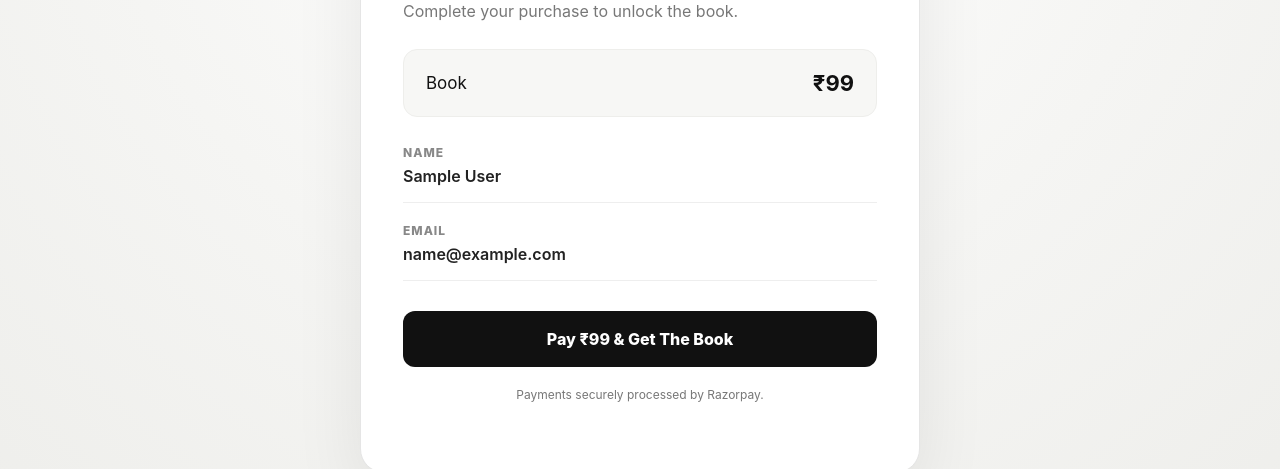
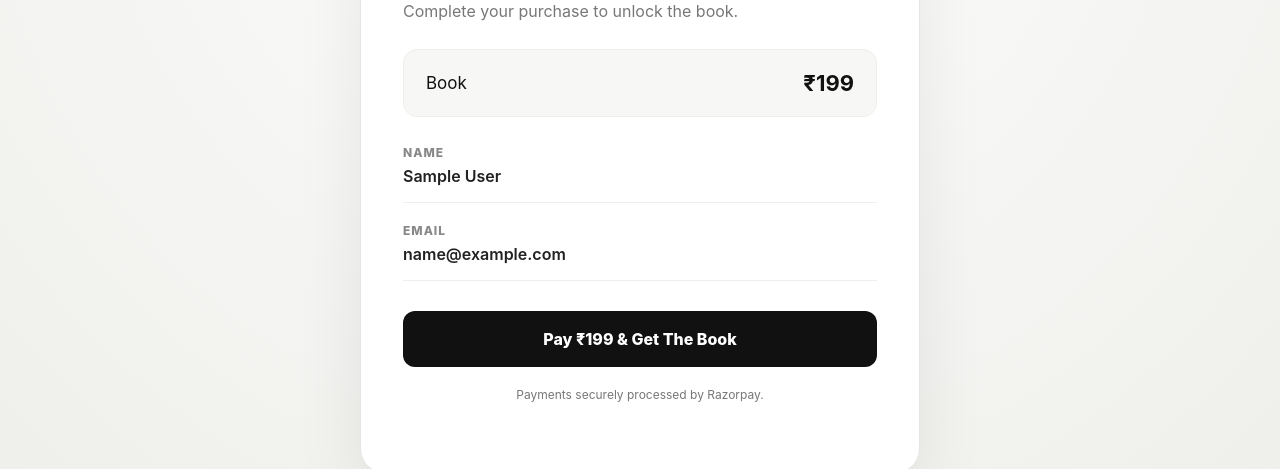
Before and after one commit to Praneeth3105/Zero-Investment-Business, a React (Vite) app in the folder frontend/: page /checkout in a window 1280 px wide. Shown: the part 276-745 px from the top of the page. Built offline with nearby package versions, Linux system fonts and the light colour scheme; no server answers; sample sign-in values are in the browser's storage.

Commit message:
Payment changed

```diff
--- a/frontend/src/pages/Checkout.jsx
+++ b/frontend/src/pages/Checkout.jsx
@@ -360,7 +360,7 @@ function Checkout() {
         <div className="checkout-product">
           <span>Book</span>
 
-          <strong>₹99</strong>
+          <strong>₹199</strong>
         </div>
 
         <div className="checkout-details">
@@ -382,7 +382,7 @@ function Checkout() {
           onClick={startPayment}
           disabled={paymentLoading}
         >
-          {paymentLoading ? "Opening Payment..." : "Pay ₹99 & Get The Book"}
+          {paymentLoading ? "Opening Payment..." : "Pay ₹199 & Get The Book"}
         </button>
 
         <p className="secure-payment">
--- a/frontend/src/pages/Home.jsx
+++ b/frontend/src/pages/Home.jsx
@@ -216,7 +216,7 @@ function Home() {
         </div>
 
         <div className="price-box">
-          <span>₹99</span>
+          <span>₹199</span>
 
           <button
             onClick={buyBook}
```
